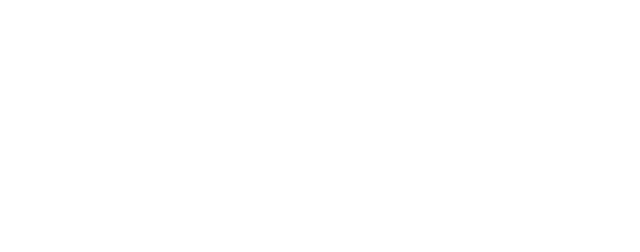
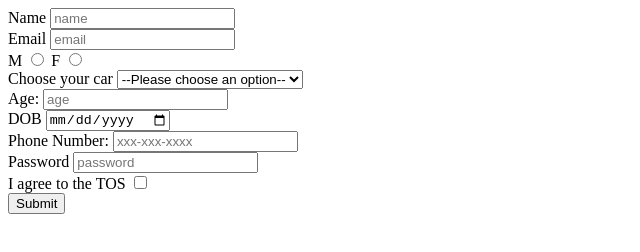
Before and after one commit to acciojob/signup-form-car-Arjun09091999, a website: page main.html in a window 1280 px wide. Shown: the whole page, without its empty margins (0-640 px from the left). Drawn offline with Linux system fonts and the light colour scheme.

Commit message:
created a submission

```diff
--- a/main.html
+++ b/main.html
@@ -7,7 +7,43 @@
 </head>
 
 <body>
-	<!-- the entire body must be written by student -->
+	<form id="my-form" method="post">
+<label for="name">Name</label>
+<input type="text" id="name" placeholder='name' required>
+<br>
+<label for="email">Email</label>
+<input type="email" id="email" placeholder='email' required>
+<br>
+<label for="gender_m">M</label>
+<input type="radio" id="gender_m" name="gender" required>
+<label for="gender">F</label>
+<input type="radio" id="gender_f" name="gender" required>
+<br>
+<label for="cars">Choose your car</label>
+<select name="cars" id="cars" required>
+<option value="">--Please choose an option--</option>
+<option>BMW</option>
+<option>Audi</option>
+<option>Mercedes</option>
+</select>
+<br>
+<label for="age">Age:</label>
+<input type="number" id="age" min="0" placeholder="age" required>
+<br>
+<label for="dob">DOB</label>
+<input type="date" id="dob" required>
+<br>
+<label for='tel'>Phone Number:</label>
+<input type='tel' id='tel' placeholder='xxx-xxx-xxxx'>
+<br>
+<label for="password">Password</label>
+<input type="password" id="password" placeholder="password" required>
+<br>
+<label for='tos'>I agree to the TOS</label>
+<input type='checkbox' id='tos' required>
+<br>
+<button type="submit">Submit</button>
+</form>
     <script type="text/javascript" src="./script.js">
 </script>
 
```
